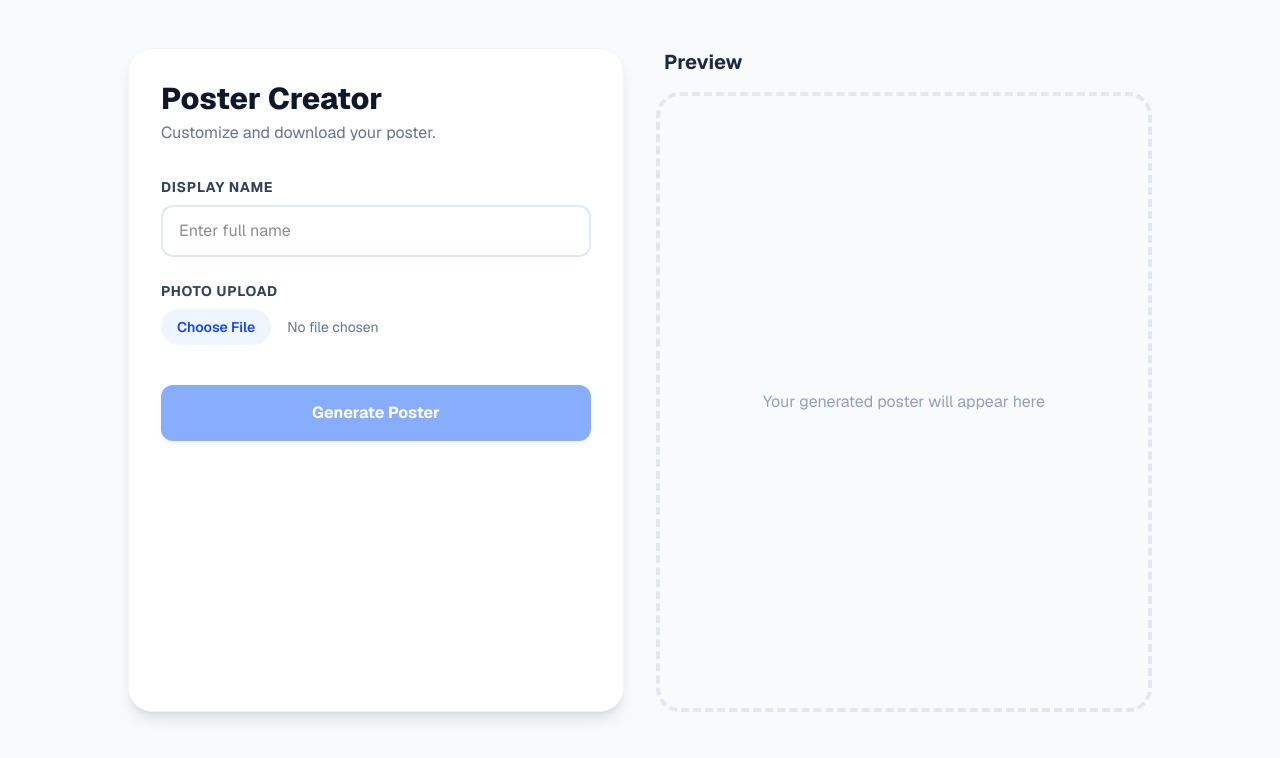
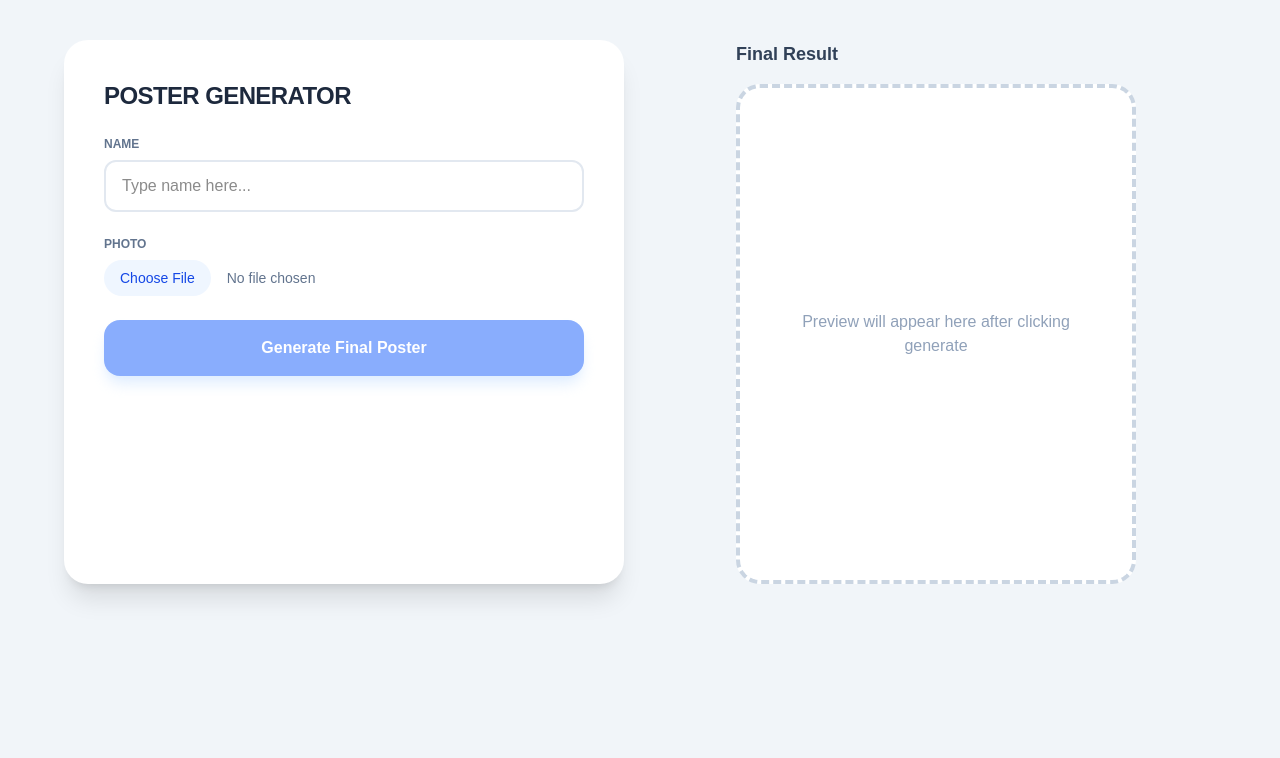
Before and after one commit to madanivly/KMCC-QATAR-kottakkal-Constituency, a Next.js app: page / in a window 1280 px wide. Shown: the top 758 px of the page. Built offline with nearby package versions, Linux system fonts and the light colour scheme.

Commit message:
Update page.tsx

```diff
--- a/app/page.tsx
+++ b/app/page.tsx
@@ -57,7 +57,7 @@ export default function PosterPage() {
   const [finalImage, setFinalImage] = useState<string | null>(null);
   const [isGenerating, setIsGenerating] = useState(false);
 
-  // Path to your base poster (should be image_0.png)
+  // Ensure your template is named poster.png in the /public folder
   const posterSrc = useMemo(() => "/poster.png", []);
 
   const onCropComplete = useCallback((_: Area, croppedPixels: Area) => {
@@ -87,7 +87,6 @@ export default function PosterPage() {
     try {
       setIsGenerating(true);
 
-      // 1. Load all assets first
       const croppedPhotoData = await getCroppedImg(imageSrc, croppedAreaPixels);
       const userImage = await createImage(croppedPhotoData);
       const posterOverlay = await createImage(posterSrc);
@@ -96,38 +95,33 @@ export default function PosterPage() {
       const ctx = canvas.getContext("2d");
       if (!ctx) throw new Error("Canvas context not available");
 
-      // Set Canvas Resolution (Standard 1080x1350)
+      // Set Poster Resolution (matching image_0.png aspect)
       canvas.width = 1080;
       canvas.height = 1350;
 
-      // --- NEW LAYERING LOGIC ---
-
-      // LAYER 1: Draw the Base Poster Image (Image_0.png) FIRST
-      // This includes the black rectangle.
+      // 1. Draw the base poster first (This puts the template in the background)
       ctx.drawImage(posterOverlay, 0, 0, canvas.width, canvas.height);
 
-      // LAYER 2: Draw User Photo over the Black Space
-      // Calculated coordinates for the center of the black cutout area.
-      const photoWidth = 370.0;
-      const photoHeight = 450.0;
-      const photoCenterX = 272.0;
-      const photoCenterY = 705.0;
+      // 2. Draw User Photo over the black area on the LEFT
+      const photoWidth = 370;
+      const photoHeight = 450;
+      const photoCenterX = 272; // Left side center
+      const photoCenterY = 705;
 
-      // Calculate top-left based on center point to fit the space
       const drawX = photoCenterX - photoWidth / 2;
       const drawY = photoCenterY - photoHeight / 2;
 
       ctx.drawImage(userImage, drawX, drawY, photoWidth, photoHeight);
 
-      // LAYER 3: Draw Text on Top
-      const textCenterX = 272.0;
-      const textCenterY = 985.0; // Positioned under the photo
+      // 3. Draw Name Text UNDER the photo on the LEFT
+      const textCenterX = 272; // Matched with photoCenterX to keep it on the left
+      const textCenterY = 985;
       const displayName = name.trim() || "YOUR NAME";
 
-      ctx.fillStyle = "#000000"; // Black color
+      ctx.fillStyle = "#000000";
       ctx.textAlign = "center";
       ctx.textBaseline = "middle";
-      // 30pt is approx 40px
+      // Font: Arial Black, Size: 30pt (approx 40px)
       ctx.font = "900 30pt 'Arial Black', Gadget, sans-serif";
 
       ctx.fillText(displayName, textCenterX, textCenterY);
@@ -135,7 +129,7 @@ export default function PosterPage() {
       setFinalImage(canvas.toDataURL("image/png"));
     } catch (error) {
       console.error(error);
-      alert("Error generating poster. Check console for details.");
+      alert("Error generating poster.");
     } finally {
       setIsGenerating(false);
     }
@@ -150,52 +144,45 @@ export default function PosterPage() {
   };
 
   return (
-    <div className="min-h-screen bg-slate-50 py-12 px-4 font-sans">
-      <div className="mx-auto max-w-5xl grid gap-8 lg:grid-cols-2">
-        {/* Input Column */}
-        <div className="bg-white rounded-3xl shadow-lg p-8 border border-slate-100">
-          <header className="mb-8">
-            <h1 className="text-3xl font-extrabold text-slate-900">Poster Creator</h1>
-            <p className="text-slate-500 mt-1">Customize and download your poster.</p>
-          </header>
+    <div className="min-h-screen bg-slate-100 py-10 px-4">
+      <div className="mx-auto max-w-6xl grid gap-8 lg:grid-cols-2">
+
+        {/* Editor Side */}
+        <div className="bg-white rounded-3xl shadow-xl p-6 md:p-10">
+          <h1 className="text-2xl font-black text-slate-800 mb-6 uppercase tracking-tight">
+            Poster Generator
+          </h1>
 
           <div className="space-y-6">
             <div>
-              <label className="block text-sm font-bold text-slate-700 mb-2 uppercase tracking-wider">
-                Display Name
-              </label>
+              <label className="block text-xs font-bold text-slate-500 uppercase mb-2">Name</label>
               <input
                 type="text"
-                placeholder="Enter full name"
+                placeholder="Type name here..."
                 value={name}
                 onChange={(e) => setName(e.target.value)}
-                className="w-full border-2 border-slate-200 rounded-xl px-4 py-3 outline-none focus:border-blue-500 transition-colors"
+                className="w-full border-2 border-slate-200 rounded-xl px-4 py-3 focus:border-blue-500 outline-none transition-all"
               />
             </div>
 
             <div>
-              <label className="block text-sm font-bold text-slate-700 mb-2 uppercase tracking-wider">
-                Photo Upload
-              </label>
+              <label className="block text-xs font-bold text-slate-500 uppercase mb-2">Photo</label>
               <input
                 type="file"
                 accept="image/*"
                 onChange={handleFileChange}
-                className="block w-full text-sm text-slate-500 file:mr-4 file:py-2 file:px-4 file:rounded-full file:border-0 file:text-sm file:font-semibold file:bg-blue-50 file:text-blue-700 hover:file:bg-blue-100 cursor-pointer"
+                className="w-full text-sm text-slate-500 file:mr-4 file:py-2 file:px-4 file:rounded-full file:border-0 file:bg-blue-50 file:text-blue-700 hover:file:bg-blue-100"
               />
             </div>
 
             {imageSrc && (
-              <div className="animate-in fade-in duration-500">
-                <label className="block text-sm font-bold text-slate-700 mb-2 uppercase tracking-wider">
-                  Adjust Crop
-                </label>
-                <div className="relative w-full h-80 bg-slate-900 rounded-2xl overflow-hidden shadow-inner">
+              <div className="space-y-4">
+                <div className="relative w-full h-72 bg-black rounded-2xl overflow-hidden shadow-inner">
                   <Cropper
                     image={imageSrc}
                     crop={crop}
                     zoom={zoom}
-                    aspect={370.0 / 450.0} // Aspect ratio for the cutout
+                    aspect={370 / 450}
                     onCropChange={setCrop}
                     onZoomChange={setZoom}
                     onCropComplete={onCropComplete}
@@ -208,43 +195,41 @@ export default function PosterPage() {
                   step={0.1}
                   value={zoom}
                   onChange={(e) => setZoom(Number(e.target.value))}
-                  className="w-full mt-4 accent-blue-600"
+                  className="w-full h-2 bg-slate-200 rounded-lg appearance-none cursor-pointer accent-blue-600"
                 />
               </div>
             )}
 
-            <div className="pt-4 flex gap-4">
-              <button
-                onClick={handleGenerate}
-                disabled={!imageSrc || isGenerating}
-                className="flex-1 bg-blue-600 text-white rounded-xl py-4 font-bold hover:bg-blue-700 disabled:opacity-50 shadow-md active:scale-95 transition-all"
-              >
-                {isGenerating ? "Processing..." : "Generate Poster"}
-              </button>
-            </div>
+            <button
+              onClick={handleGenerate}
+              disabled={!imageSrc || isGenerating}
+              className="w-full bg-blue-600 text-white rounded-2xl py-4 font-bold shadow-lg shadow-blue-200 hover:bg-blue-700 disabled:opacity-50 transition-all active:scale-[0.98]"
+            >
+              {isGenerating ? "Generating..." : "Generate Final Poster"}
+            </button>
           </div>
         </div>
 
-        {/* Preview Column */}
+        {/* Preview Side */}
         <div className="flex flex-col items-center">
-          <div className="sticky top-12 w-full">
-            <h2 className="text-xl font-bold text-slate-800 mb-4 px-2">Preview</h2>
+          <div className="w-full max-w-[400px] sticky top-10">
+            <h2 className="text-lg font-bold text-slate-700 mb-4">Final Result</h2>
             {!finalImage ? (
-              <div className="aspect-[4/5] w-full rounded-3xl border-4 border-dashed border-slate-200 flex items-center justify-center text-slate-400 p-12 text-center">
-                Your generated poster will appear here
+              <div className="aspect-[1080/1350] w-full bg-white rounded-3xl border-4 border-dashed border-slate-300 flex items-center justify-center text-slate-400 text-center p-10">
+                Preview will appear here after clicking generate
               </div>
             ) : (
-              <div className="space-y-6 animate-in zoom-in-95 duration-300">
+              <div className="space-y-4">
                 <img
                   src={finalImage}
-                  alt="Final Result"
-                  className="w-full rounded-3xl shadow-2xl ring-8 ring-white"
+                  alt="Poster Preview"
+                  className="w-full rounded-3xl shadow-2xl border-4 border-white"
                 />
                 <button
                   onClick={handleDownload}
-                  className="w-full bg-slate-900 text-white py-4 rounded-xl font-bold hover:bg-black shadow-lg flex items-center justify-center gap-2"
+                  className="w-full bg-slate-900 text-white py-4 rounded-2xl font-bold hover:bg-black transition-all"
                 >
-                  Download Result
+                  Download Image
                 </button>
               </div>
             )}
```
